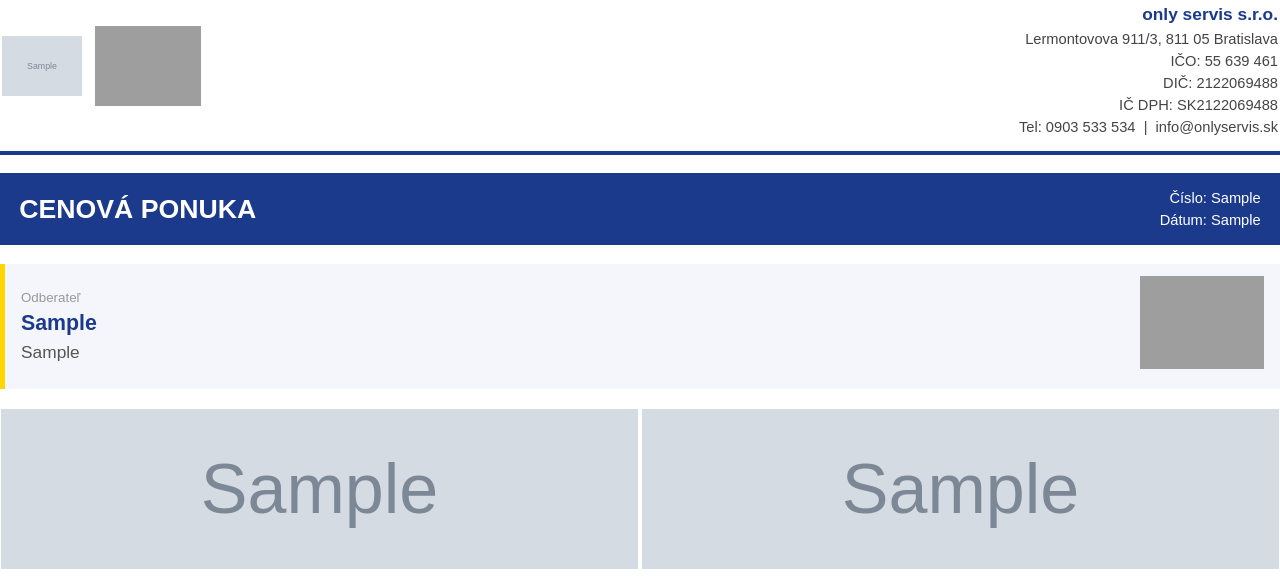
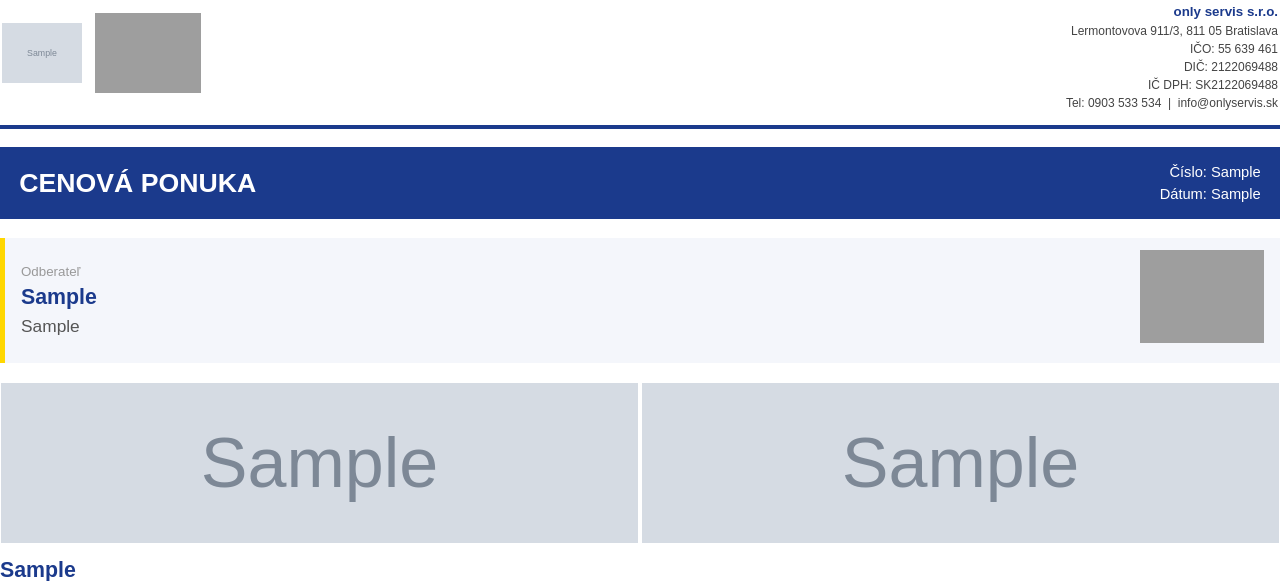
Before and after one commit to evabojova-sudo/only-servis-app, a Python web app: template templates/ponuka.html in a window 1280 px wide. Shown: the top 581 px of the page. Run offline with Jinja, Linux system fonts and the light colour scheme; the template is opened without the code that fills it: most values are stand-ins (such as "Sample title", 1, 10 or a date in 2020); grey boxes marked "Sample" are stand-in pictures; grey boxes are pictures that could not be loaded.

Commit message:
Reduce header company details font size (firma 10pt, details 9pt)

```diff
--- a/templates/ponuka.html
+++ b/templates/ponuka.html
@@ -17,8 +17,8 @@
   .hdr { width: 100%; border-bottom: 3pt solid #1B3A8C; padding-bottom: 8pt; margin-bottom: 14pt; }
   .hdr td { vertical-align: middle; padding: 0; }
   .hdr img { height: 45pt; width: auto; }
-  .hdr-right { text-align: right; font-size: 11pt; color: #444; }
-  .hdr-firma { font-size: 13pt; font-weight: bold; color: #1B3A8C; }
+  .hdr-right { text-align: right; font-size: 9pt; color: #444; }
+  .hdr-firma { font-size: 10pt; font-weight: bold; color: #1B3A8C; }
 
   /* NADPIS */
   .nadpis { background-color: #1B3A8C; width: 100%; margin-bottom: 14pt; }
```
